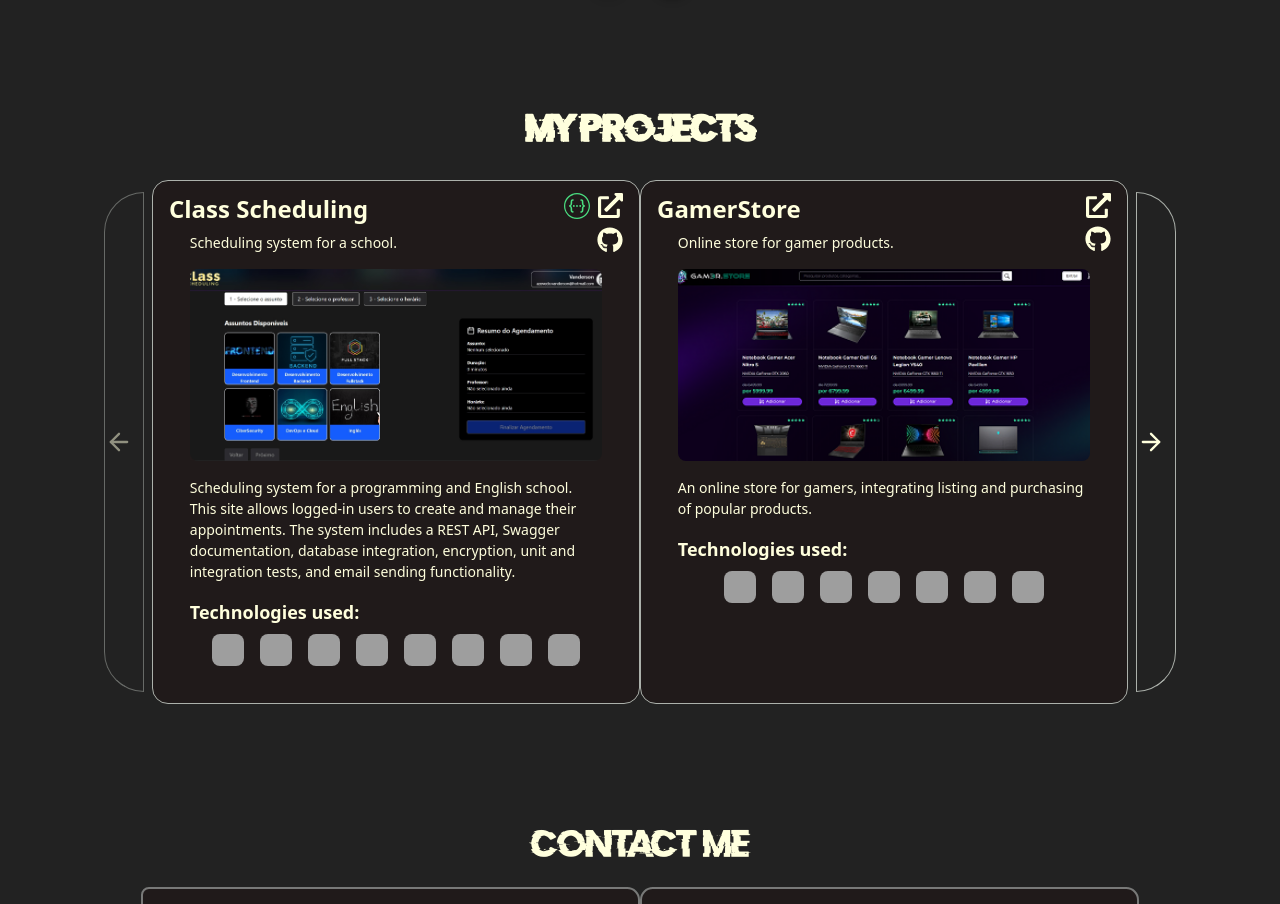
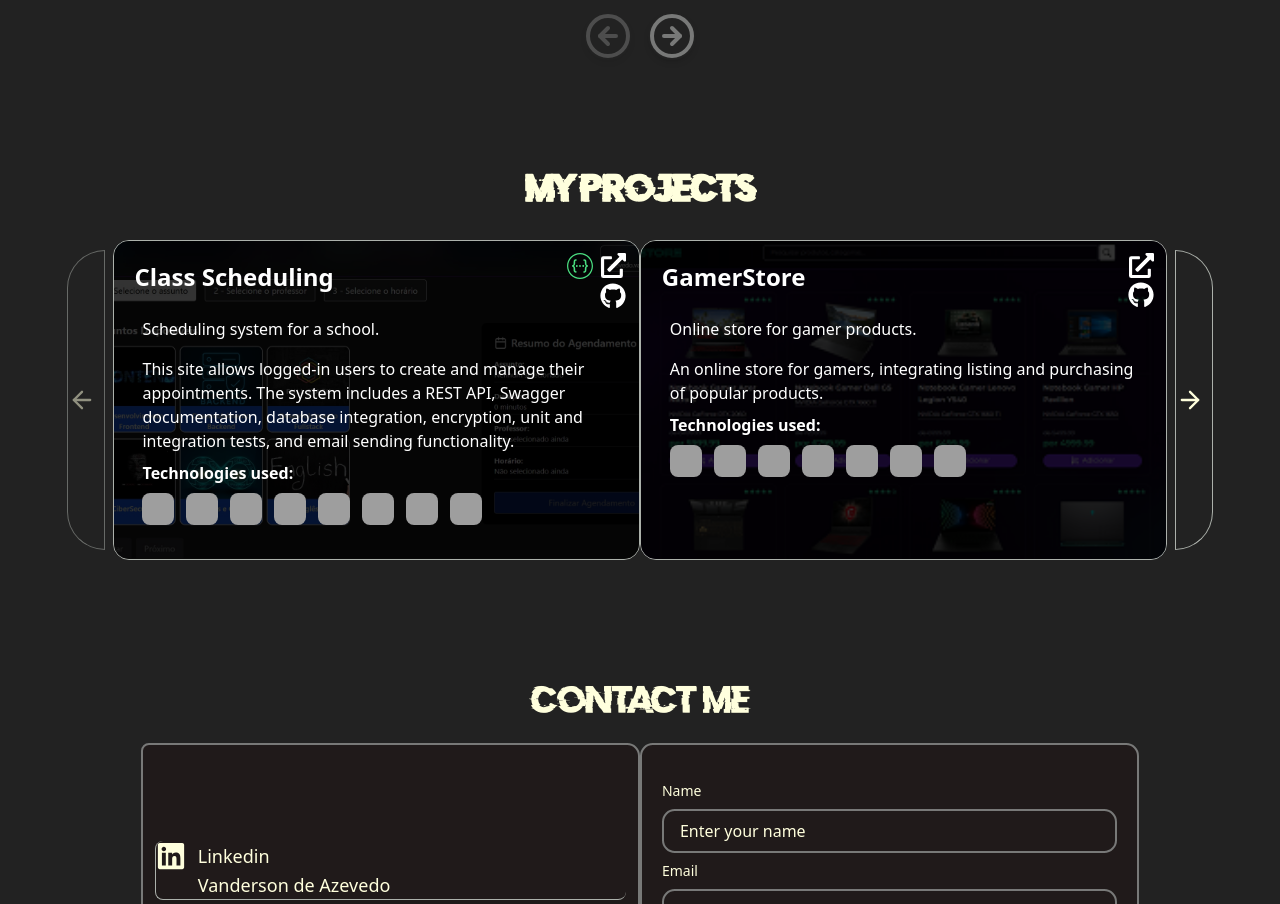
Before and after one commit to vazvdr/Portifolio-Vanderson, a React (Vite) app: page / in a window 1280 px wide. Shown: the part 2643-3547 px from the top of the page. Built offline with nearby package versions, Linux system fonts and the light colour scheme; grey boxes are pictures that could not be loaded.

Commit message:
Sending feature: uptade cards with projects and resize card with experiences

```diff
--- a/src/Pages/Projetos.jsx
+++ b/src/Pages/Projetos.jsx
@@ -7,7 +7,7 @@ import ClassScheduling from '../assets/ClassScheduling.jpg'
 import { FaExternalLinkAlt, FaGithub } from "react-icons/fa";
 import { SiSwagger } from 'react-icons/si';
 import { useTranslation } from "react-i18next";
-import { ArrowLeft, ArrowRight} from "lucide-react";
+import { ArrowLeft, ArrowRight } from "lucide-react";
 
 const projects = [
     {
@@ -180,38 +180,82 @@ const Projetos = () => {
 
     return (
         <section id="projetos" className="py-6">
-            <div className="max-w-6xl mx-auto px-10 relative">
+            <div className="mx-auto lg:w-[92%] px-4 relative">
                 <h1
-                    className={`text-3xl font-bold text-center mb-8 mt-12 ${animate ? "animate-slide-down" : ""
-                        }`}
+                    className={`text-3xl font-bold text-center mb-8 mt-12 ${animate ? "animate-slide-down" : ""}`}
                     style={{ fontFamily: "DoctorGlitch" }}
                 >
                     {t("projects.title")}
                 </h1>
 
-                <div className="flex items-center justify-center relative w-full max-w-full">
+                <div className="flex items-center justify-center relative w-full">
                     {/* Botão voltar */}
                     <button
                         onClick={handlePrev}
                         disabled={currentIndex === 0}
-                        className={`button-project-back absolute left-0 top-1/2 -translate-y-1/2 z-20 h-[500px] w-10
-    rounded-tl-full rounded-bl-full disabled:cursor-not-allowed disabled:opacity-50`}
                         aria-label="Voltar"
+                        className={`button-project-back relative left-0 z-20 w-10
+          rounded-tl-full rounded-bl-full disabled:opacity-50
+          h-[280px] md:h-[380px] lg:h-[320px] xl:h-[300px]
+        `}
                     >
                         <ArrowLeft size={28} />
                     </button>
 
                     {/* Cards */}
-                    <div className="flex gap-0 overflow-hidden w-full justify-center px-12">
+                    <div className="flex gap-0 overflow-hidden w-full justify-center px-2">
                         {displayedProjects.map((project, index) => (
                             <div
                                 key={index}
-                                className={`w-full max-w-[500px] min-h-[400px] flex flex-col justify-between
-                relative card shadow-lg rounded-lg overflow-hidden transition-transform transform hover:shadow-2xl
+                                className={`
+                              flex flex-col justify-between relative card shadow-lg rounded-lg overflow-hidden
+                              transition-transform transform hover:shadow-2xl
                               ${animate ? (index % 2 === 0 ? "animate-slide-left" : "animate-slide-right") : ""}
-                ${cardsPerView === 2 ? "md:basis-1/2" : "basis-full"}`}
+                              ${cardsPerView === 2 ? "md:basis-full" : "basis-full"}
+                              w-[80%] sm:w-[80%] md:w-[90%] lg:w-[48%] xl:w-[35%]
+                              h-auto md:h-[410px] lg:h-[340px] xl:h-[320px]
+                            `}
+                                style={{
+                                    backgroundImage: `url(${project.image})`,
+                                    backgroundSize: "cover",
+                                    backgroundPosition: "center",
+                                    backgroundRepeat: "no-repeat",
+                                    color: "white",
+                                }}
                             >
-                                <div className="absolute top-3 right-4 flex flex-col gap-2 items-end">
+
+                                {/* Camada escura para contraste */}
+                                <div className="absolute inset-0 bg-black bg-opacity-80 rounded-lg" />
+
+                                {/* Conteúdo do card */}
+                                <div className="relative p-4 flex flex-col text-left h-full z-10">
+                                    <h2 className="text-2xl font-bold mb-2 absolute top-2 left-2 transition-transform transform hover:scale-110">
+                                        {project.title}
+                                    </h2>
+                                    <div className="flex justify-start w-full mt-12">
+                                        <p className="text-sm sm:text-base mb-4 text-left leading-relaxed max-w-full sm:max-w-[90%]">
+                                            {t(project.subtitleKey)}
+                                        </p>
+                                    </div>
+
+                                    <p className="text-left text-sm sm:text-base leading-relaxed mb-2">
+                                        {t(project.descriptionKey)}
+                                    </p>
+
+                                    <h3 className="text-base font-semibold">{t("projects.techs")}</h3>
+                                    <div className="flex flex-wrap justify-start gap-3 mt-2">
+                                        {project.techs.map((tech, idx) => (
+                                            <img
+                                                key={idx}
+                                                src={techIcons[tech]}
+                                                alt={tech}
+                                                className="w-8 h-8 transition-transform transform hover:scale-110"
+                                            />
+                                        ))}
+                                    </div>
+
+                                    {/* Ícones no topo direito */}
+                                    <div className="absolute top-0 right-0 flex flex-col gap-1 items-end z-20">
                                         <div className="flex gap-2">
                                             {project.title === "Class Scheduling" && (
                                                 <a
@@ -241,36 +285,6 @@ const Projetos = () => {
                                             <FaGithub size={26} className="hover:scale-110" />
                                         </a>
                                     </div>
-                                <div className="p-6 flex flex-col text-left">
-                                    <h2 className="text-2xl font-bold mb-2 absolute top-3 left-4 transition-transform transform hover:scale-110">
-                                        {project.title}
-                                    </h2>
-                                    <div className="flex justify-start w-full">
-                                        <p className="text-sm mb-4 text-center mt-4">
-                                            {t(project.subtitleKey)}
-                                        </p>
-                                    </div>
-                                    <img
-                                        src={project.image}
-                                        alt={project.title}
-                                        className="rounded-lg shadow-md w-full h-48 object-cover mb-4 transition-transform transform hover:scale-110"
-                                        draggable={false}
-                                        onContextMenu={(e) => e.preventDefault()}
-                                    />
-                                    <p className="text-left">{t(project.descriptionKey)}</p>
-                                    <h3 className="text-lg font-semibold mt-4">
-                                        {t("projects.techs")}
-                                    </h3>
-                                    <div className="flex flex-wrap justify-center gap-4 mt-2">
-                                        {project.techs.map((tech, idx) => (
-                                            <img
-                                                key={idx}
-                                                src={techIcons[tech]}
-                                                alt={tech}
-                                                className="w-8 h-8 transition-transform transform hover:scale-110"
-                                            />
-                                        ))}
-                                    </div>
                                 </div>
                             </div>
                         ))}
@@ -280,15 +294,18 @@ const Projetos = () => {
                     <button
                         onClick={handleNext}
                         disabled={currentIndex >= projects.length - cardsPerView}
-                        className={`button-project-next absolute right-0 top-1/2 -translate-y-1/2 z-20 h-[500px] w-10
-    rounded-tr-full rounded-br-full disabled:cursor-not-allowed disabled:opacity-50`}
                         aria-label="Avançar"
+                        className={`button-project-next relative right-0 z-20 w-10
+          rounded-tr-full rounded-br-full disabled:opacity-50
+          h-[280px] md:h-[380px] lg:h-[320px] xl:h-[300px]
+        `}
                     >
                         <ArrowRight size={28} />
                     </button>
                 </div>
             </div>
         </section>
+
     );
 };
 
--- a/src/index.css
+++ b/src/index.css
@@ -1,7 +1,7 @@
+@import url('https://fonts.googleapis.com/css2?family=Orbitron:wght@500;700&display=swap');
 @tailwind base;
 @tailwind components;
 @tailwind utilities;
-@import url('https://fonts.googleapis.com/css2?family=Orbitron:wght@500;700&display=swap');
 
 /* Dark */
 :root {
--- a/src/locales/en.json
+++ b/src/locales/en.json
@@ -140,7 +140,7 @@
     "classscheduling": {
       "title": "Class Scheduling",
       "subtitle": "Scheduling system for a school.",
-      "description": "Scheduling system for a programming and English school. This site allows logged-in users to create and manage their appointments. The system includes a REST API, Swagger documentation, database integration, encryption, unit and integration tests, and email sending functionality."
+      "description": "This site allows logged-in users to create and manage their appointments. The system includes a REST API, Swagger documentation, database integration, encryption, unit and integration tests, and email sending functionality."
     },
     "barbabrutal": {
       "title": "Barbabrutal",
--- a/src/locales/pt.json
+++ b/src/locales/pt.json
@@ -140,7 +140,7 @@
     "classscheduling": {
       "title": "Class Scheduling",
       "subtitle": "Sistema de agendamentos aulas.",
-      "description": "Sistema de agendamentos para uma escola de programação e inglês, esse site permite que o usuário logado possa fazer e gerenciar seus agendamentos, esse sistema possui API Rest, documentaçao com Swagger, banco de dados, criptografia, testes unitários e de integração e envio de emails.  "
+      "description": "Esse site permite que o usuário logado possa fazer e gerenciar seus agendamentos, esse sistema possui API Rest, documentaçao com Swagger, banco de dados, criptografia, testes unitários e de integração e envio de emails.  "
     },
     "barbabrutal": {
       "title": "Barbabrutal",
@@ -150,7 +150,7 @@
     "gamerstore": {
       "title": "GamerStore",
       "subtitle": "Loja virtual para produtos gamers.",
-      "description": "Uma loja virtual feita para gamers, com integração para listar e comprar os produtos mais populares."
+      "description": "Esse sistema permite que o usuário veja os produtos listados pela API, veja os produtos no carrinho de compras e veja seus pedidos armazenados no localStorage do navegador"
     },
     "weather": {
       "title": "Weather Project",
```
Also changed, not shown: src/Pages/Experiencias.jsx (+6 -6 lines), 1 other file (tests, documents, lock files or other folders). Lines whose indentation alone changed are shown as unchanged.
